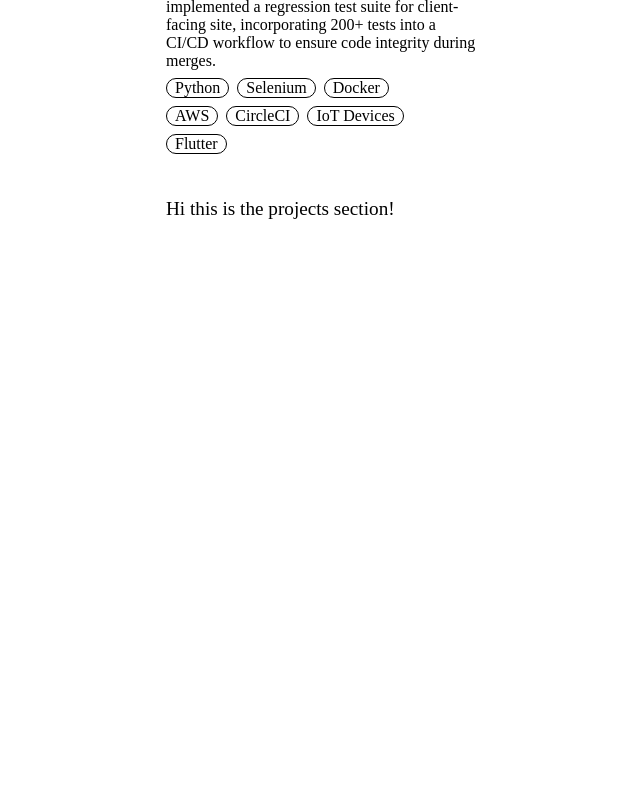
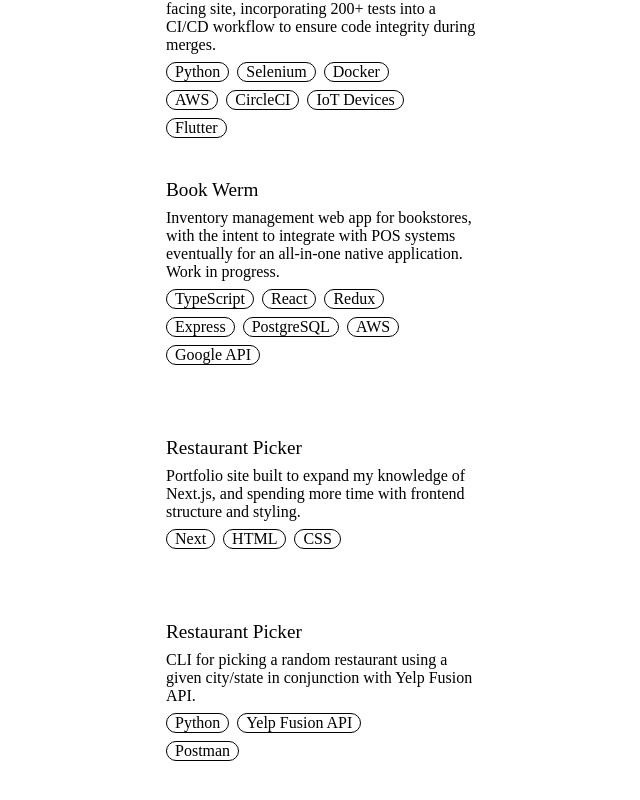
Before and after one commit to hendraustin/hendraustin.github.io, a Next.js app: page / in a window 1280 px wide. Shown: the part 1032-1832 px from the top of the page, without its empty margins (474-1114 px from the left). Before the commit the page ends 1616 px from the top, so only its background shows below. Built offline with nearby package versions, Linux system fonts and the light colour scheme.

Commit message:
Fill out projects section

```diff
--- a/src/app/components/sections/projects.tsx
+++ b/src/app/components/sections/projects.tsx
@@ -3,7 +3,45 @@ import styles from "./sections.module.css";
 export default function Projects() {
   return (
     <div id="projects" className={styles.projects}>
-      <p>Hi this is the projects section!</p>
+      <h1>Book Werm</h1>
+      <br />
+      <p>
+        Inventory management web app for bookstores, with the intent to integrate with POS systems
+        eventually for an all-in-one native application. Work in progress.
+      </p>
+      <ul>
+        <li>TypeScript</li>
+        <li>React</li>
+        <li>Redux</li>
+        <li>Express</li>
+        <li>PostgreSQL</li>
+        <li>AWS</li>
+        <li>Google API</li>
+      </ul>
+
+      <h1>Restaurant Picker</h1>
+      <br />
+      <p>
+        Portfolio site built to expand my knowledge of Next.js, and spending more time with frontend
+        structure and styling.
+      </p>
+      <ul>
+        <li>Next</li>
+        <li>HTML</li>
+        <li>CSS</li>
+      </ul>
+
+      <h1>Restaurant Picker</h1>
+      <br />
+      <p>
+        CLI for picking a random restaurant using a given city/state in conjunction with Yelp Fusion
+        API.
+      </p>
+      <ul>
+        <li>Python</li>
+        <li>Yelp Fusion API</li>
+        <li>Postman</li>
+      </ul>
     </div>
   );
 }
--- a/src/app/components/sections/sections.module.css
+++ b/src/app/components/sections/sections.module.css
@@ -5,7 +5,8 @@
     line-height: 1.5;
 }
 
-.experience {
+.experience,
+.projects {
     height: 45%;
     top: 0;
     box-sizing: border-box;
@@ -16,7 +17,8 @@
 }
 
 .experience h1,
-.experience h2 {
+.experience h2,
+.projects h1 {
     margin: 0;
     padding: 0;
     color: #000000;
@@ -25,7 +27,8 @@
     font-size: 1.2rem;
 }
 
-.experience h1 {
+.experience h1,
+.projects h1 {
     float: left;
 }
 
@@ -33,18 +36,21 @@
     float: right;
 }
 
-.experience br {
+.experience br,
+.projects br {
     clear: both;
 }
 
-.experience p {
+.experience p,
+.projects p {
     margin: 0;
     padding: 0;
     clear: both;
-    padding-top: 1rem;
+    padding-top: .5rem;
 }
 
-.experience ul {
+.experience ul,
+.projects ul {
     display: flex;
     flex-wrap: wrap;
     list-style-type: none;
@@ -54,7 +60,8 @@
     padding-bottom: 3rem;
 }
 
-.experience li {
+.experience li,
+.projects li {
     border: 1px solid black;
     border-radius: 10px;
     margin-right: 0.5rem;
@@ -67,9 +74,3 @@
     text-decoration: none;
     font-size: 1.2rem;
 }
-
-.projects {
-    height: 25%;
-    font-size: 1.2rem;
-    top: 0;
-}
```
